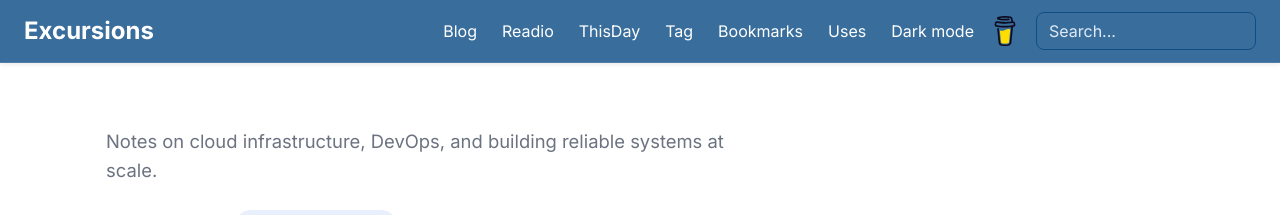
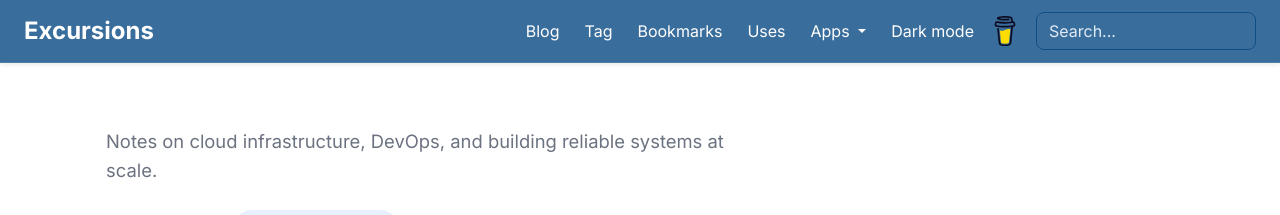
Before and after one commit to iam-j/iam-j.github.io, a Jekyll site: the page built from index.html, in a window 1280 px wide. Shown: the top 215 px of the page. Built offline with Jekyll 4.4.1, drawn with Linux system fonts in a browser that asks for light colours; the list of posts is cut into pages by our own code.

Commit message:
Apps in dropdown

```diff
--- a/_includes/header.html
+++ b/_includes/header.html
@@ -13,6 +13,19 @@
       .sidebar-tags { display:flex; flex-wrap:wrap; gap:6px; }
       .sidebar-tag-pill { display:inline-block; background:#e8f0fe; color:#0e4e86; padding:3px 12px; border-radius:100px; font-size:0.8rem; font-weight:600; text-decoration:none; }
       .sidebar-tag-pill:hover { background:#0e4e86; color:#fff; }
+      /* Apps dropdown in navbar */
+      .navbar-tiffany .dropdown-menu { border:1px solid #e5e7eb; border-radius:12px; box-shadow:0 8px 24px rgba(14,78,134,0.12); padding:0.4rem; margin-top:0.5rem; min-width:220px; }
+      .navbar-tiffany .dropdown-item { border-radius:8px; padding:0.5rem 0.75rem; font-size:0.92rem; color:#374151; display:flex; align-items:center; }
+      .navbar-tiffany .dropdown-item:hover,
+      .navbar-tiffany .dropdown-item:focus { background:#e8f0fe; color:#0e4e86; }
+      .navbar-tiffany .dropdown-item.active { background:#0e4e86; color:#fff; }
+      .navbar-tiffany .dropdown-item .octicon { margin-right:0.15rem; }
+      .navbar-tiffany .dropdown-divider { margin:0.4rem 0.25rem; border-color:#e5e7eb; }
+      [data-theme="dark"] .navbar-tiffany .dropdown-menu { background:#1f2937; border-color:#374151; }
+      [data-theme="dark"] .navbar-tiffany .dropdown-item { color:#e5e7eb; }
+      [data-theme="dark"] .navbar-tiffany .dropdown-item:hover,
+      [data-theme="dark"] .navbar-tiffany .dropdown-item:focus { background:#374151; color:#fff; }
+      [data-theme="dark"] .navbar-tiffany .dropdown-divider { border-color:#374151; }
     </style>
     <header style="position: sticky; top: 0; z-index: 1030;">
         <nav class="navbar navbar-expand-lg navbar-tiffany shadow-sm" role="navigation">
@@ -26,11 +39,29 @@
                         <li class="nav-item {% if page.url == "/index.html" %}active{% endif %}">
                             <a class="nav-link text-light" href="{{ site.baseurl | prepend: site.url }}/"><span class="octicon octicon-book"></span>&nbsp;&nbsp;Blog</a>
                         </li>
-                        {% for p in site.pages %}{% if p.isNavItem and p.title != 'Search' %}
+                        {% for p in site.pages %}{% if p.isNavItem and p.title != 'Search' and p.isAppPage != true %}
                         <li class="nav-item {% if p.url == page.url %}active{% endif %}">
                             <a class="nav-link text-light" href="{{ p.url | prepend: site.baseurl | prepend: site.url }}"><span class="octicon {{ p.icon }}"></span>&nbsp;&nbsp;{{ p.title }}</a>
                         </li>
                         {% endif %}{% endfor %}
+                        {% assign app_pages = site.pages | where: "isAppPage", true | sort: "title" %}
+                        {% if app_pages.size > 0 %}
+                        {% assign apps_active = false %}
+                        {% for ap in app_pages %}{% if ap.url == page.url %}{% assign apps_active = true %}{% endif %}{% endfor %}
+                        {% if page.url == '/support/' %}{% assign apps_active = true %}{% endif %}
+                        <li class="nav-item dropdown {% if apps_active %}active{% endif %}">
+                            <a class="nav-link dropdown-toggle text-light" href="#" id="appsDropdown" role="button" data-bs-toggle="dropdown" aria-expanded="false">
+                                <span class="octicon octicon-device-mobile"></span>&nbsp;&nbsp;Apps
+                            </a>
+                            <ul class="dropdown-menu dropdown-menu-end" aria-labelledby="appsDropdown">
+                                {% for ap in app_pages %}
+                                <li><a class="dropdown-item {% if ap.url == page.url %}active{% endif %}" href="{{ ap.url | prepend: site.baseurl | prepend: site.url }}"><span class="octicon {{ ap.icon }}"></span>&nbsp;&nbsp;{{ ap.title }}</a></li>
+                                {% endfor %}
+                                <li><hr class="dropdown-divider"></li>
+                                <li><a class="dropdown-item" href="{{ '/support/' | prepend: site.baseurl | prepend: site.url }}"><span class="octicon octicon-apps"></span>&nbsp;&nbsp;All apps &amp; support</a></li>
+                            </ul>
+                        </li>
+                        {% endif %}
                         <li class="nav-item">
                             <a class="nav-link text-light" href="javascript:void(0)" onclick="dark_toggle();return false;" title="Toggle night mode">&nbsp;&nbsp;Dark mode</a>
                         </li>
```
Also changed, not shown: pages/10readio.md (+2 -1 lines), pages/11thisday.md (+2 -1 lines).
